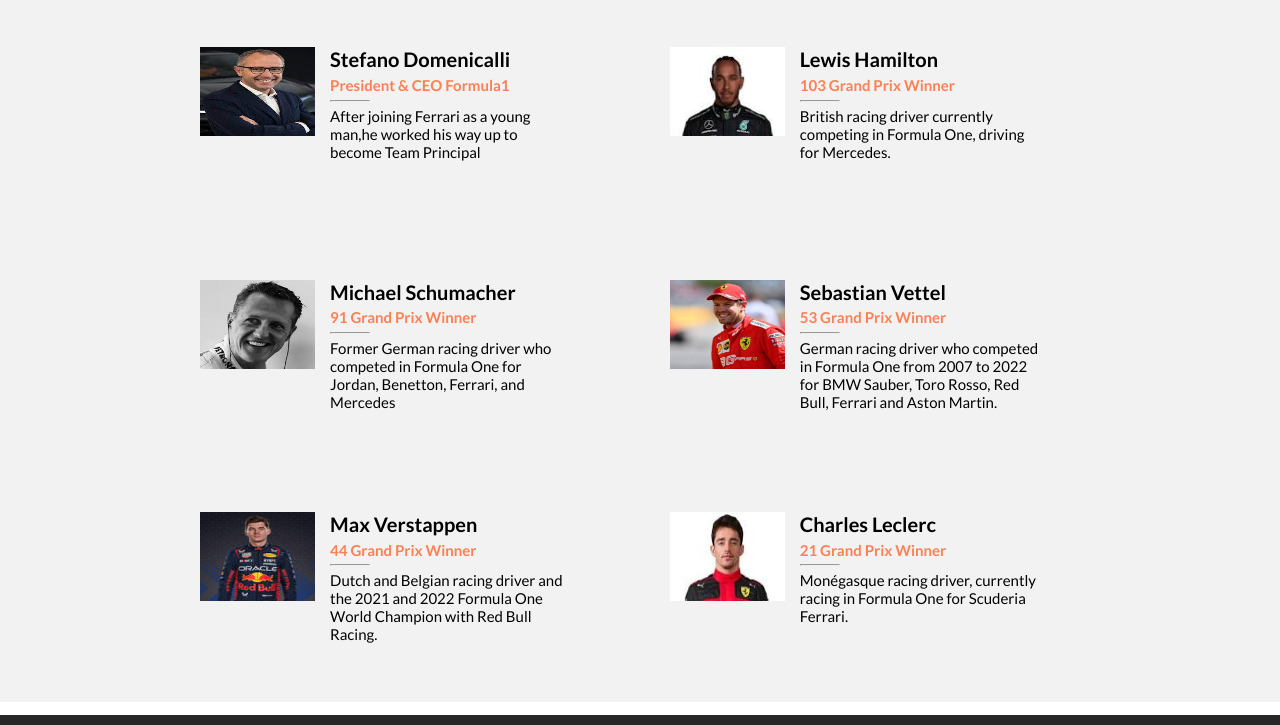
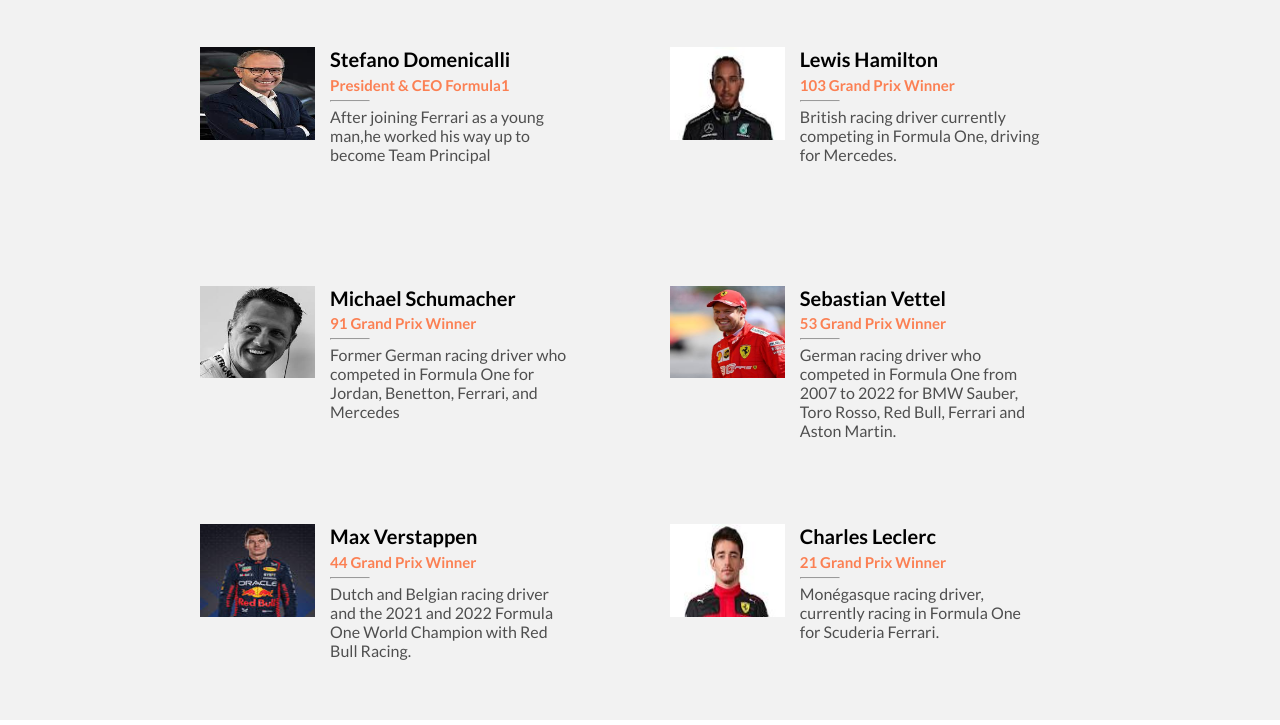
Before and after one commit to MarkYegon7/Capstone-Project, a website: page index.html in a window 1280 px wide. Shown: the part 1746-2471 px from the top of the page. Drawn offline with Linux system fonts and the light colour scheme.

Commit message:
Add changes to style.css

```diff
--- a/styles.css
+++ b/styles.css
@@ -217,8 +217,9 @@
 
 .explanation-speaker {
   font-family: 'Lato', sans-serif;
-  font-size: 15px;
+  font-size: 16px;
   font-weight: 500;
+  color: #000000ad;
 }
 
 .partners {
```
